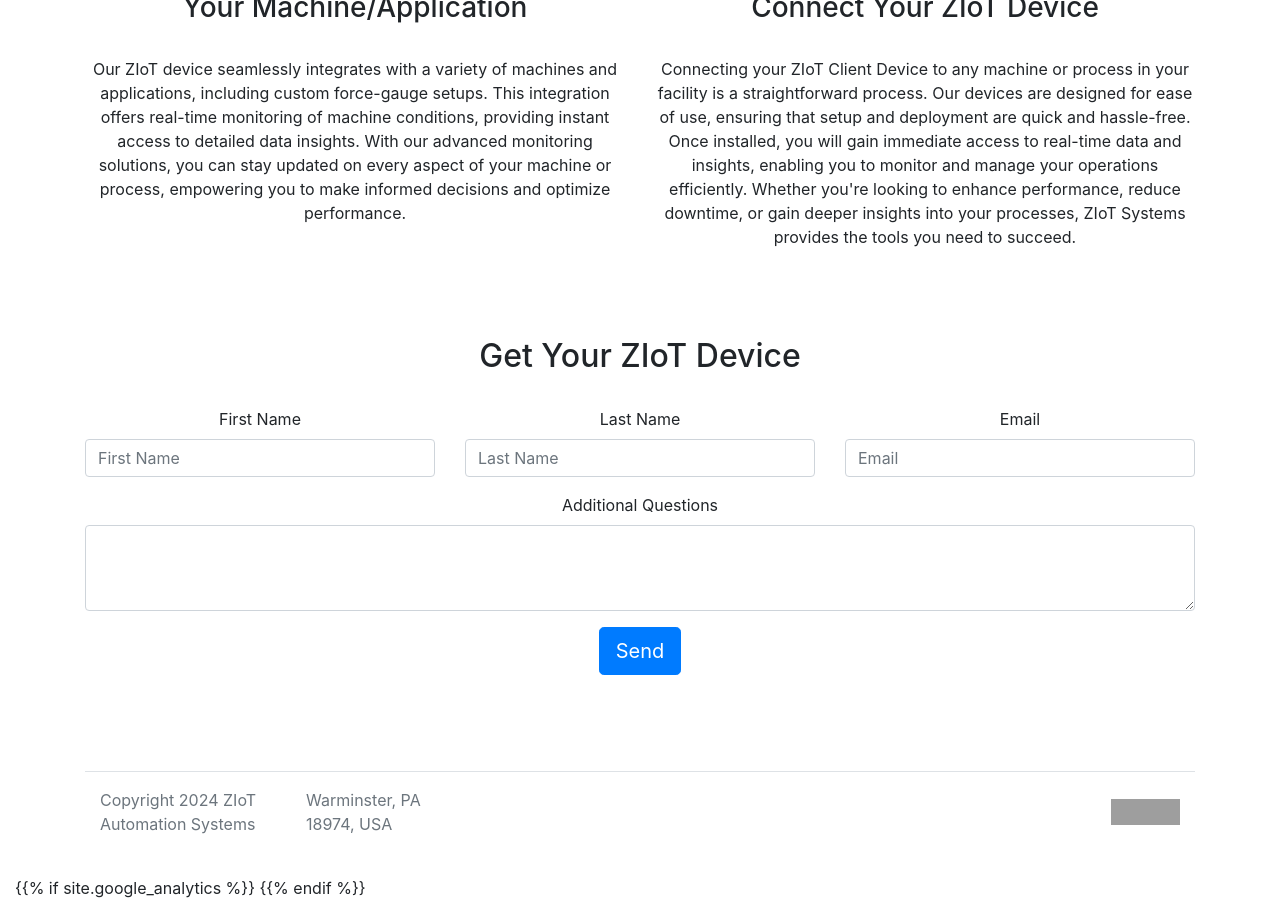
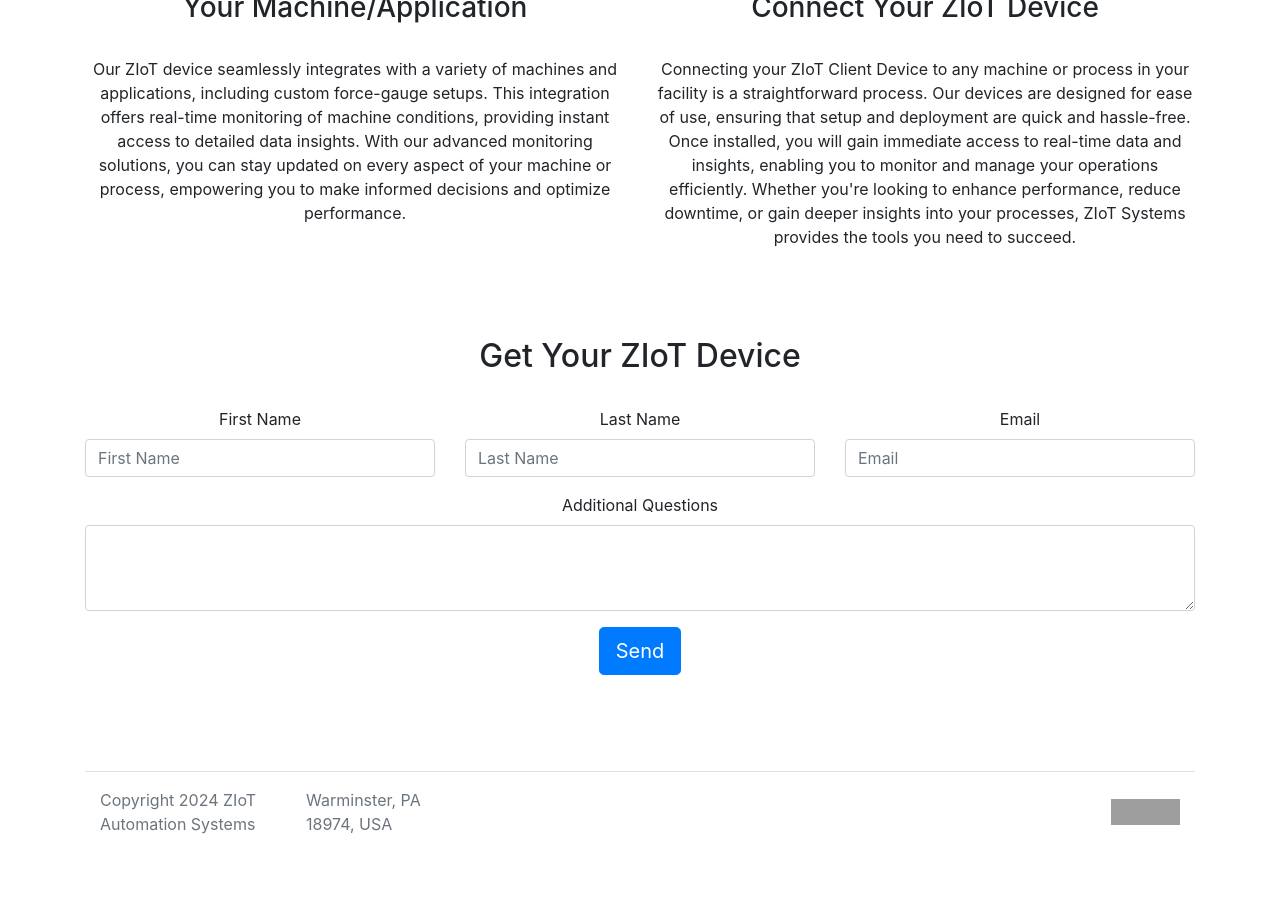
Before and after one commit to ZIoT-Systems/ZIoT-Systems.github.io, a Jekyll site: the page howitworks.html, which Jekyll copies as it is, in a window 1280 px wide and 900 px high, scrolled down 790 px. Built offline with Jekyll 4.4.1, drawn with Linux system fonts in a browser that asks for light colours; a script that is not in the unit is left out; after the commit the page ends 1666 px from its top, so only the background shows below that; grey boxes are pictures that could not be loaded.

Commit message:
updates Sat 07/27/2024 12:30:54.38

```diff
--- a/howitworks.html
+++ b/howitworks.html
@@ -207,7 +207,6 @@
     </div>
 
     <script src="{{ "/assets/js/scale.fix.js" | relative_url }}"></script>
-    {{% if site.google_analytics %}}
     <script>
       (function(i,s,o,g,r,a,m){i['GoogleAnalyticsObject']=r;i[r]=i[r]||function(){
       (i[r].q=i[r].q||[]).push(arguments)},i[r].l=1*new Date();a=s.createElement(o),
@@ -216,7 +215,6 @@
       ga('create', '{{ site.google_analytics }}', 'auto');
       ga('send', 'pageview');
     </script>
-    {{% endif %}}
 
 
 </body>
```
